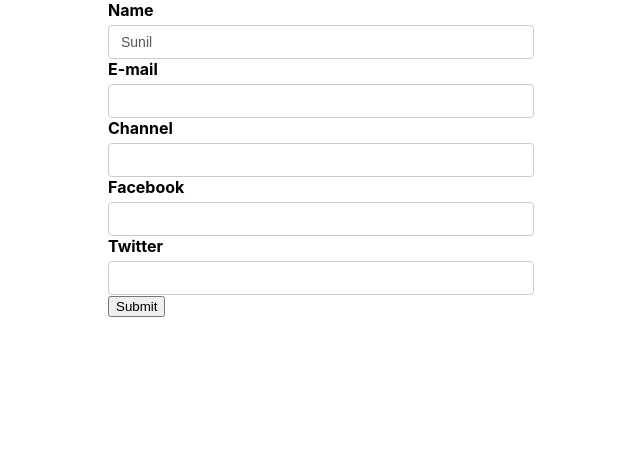
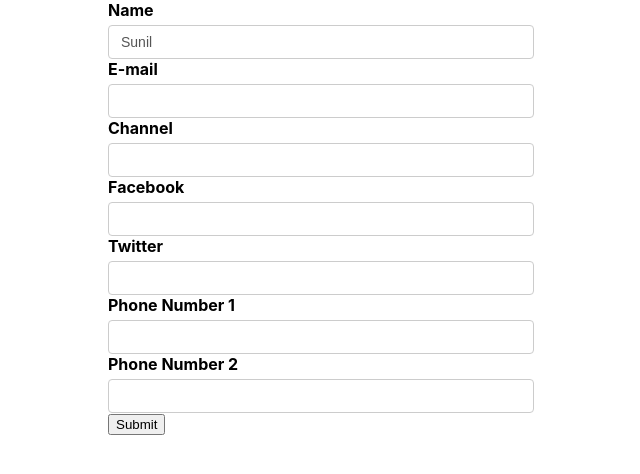
Before and after one commit to spawn57/learning-formik, a React (Create React App) app: page / in a window 1280 px wide. Shown: the top 474 px of the page, without its empty margins (319-959 px from the left). Built offline with nearby package versions, Linux system fonts and the light colour scheme.

Commit message:
use arrary in form submit

```diff
--- a/src/components/YoutubeForm.js
+++ b/src/components/YoutubeForm.js
@@ -10,7 +10,8 @@ const initialValues = {
     social: {
         facebook: '',
         twitter: '',
-    }
+    },
+    phoneNumbers: ['', ''],
 };
 
 const onSubmit = (values) => {
@@ -80,6 +81,22 @@ function YoutubeForm() {
                         name='social.twitter'
                     />
                 </div>
+                <div className='formControl'>
+                    <label htmlFor='phoneNumber1'>Phone Number 1</label>
+                    <Field
+                        type='text'
+                        id='phoneNumber1'
+                        name='phoneNumbers[0]'
+                    />
+                </div>
+                <div className='formControl'>
+                    <label htmlFor='phoneNumber2'>Phone Number 2</label>
+                    <Field
+                        type='text'
+                        id='phoneNumber2'
+                        name='phoneNumbers[1]'
+                    />
+                </div>
                 <button type='submit'>Submit</button>
             </Form>
         </Formik>
```
